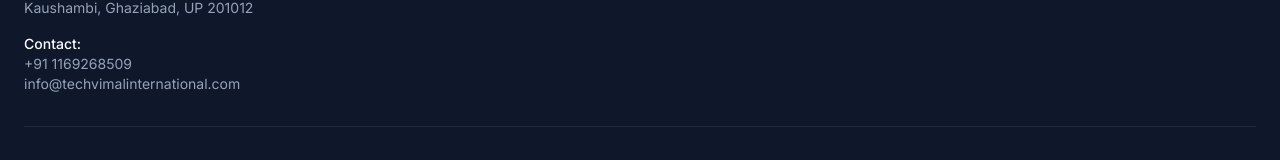
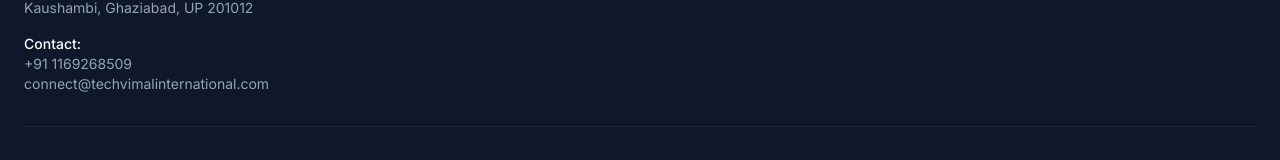
Before and after one commit to Ayushc1221/TVI, a React (Vite) app in the folder frontend/: page / in a window 1280 px wide. Shown: the part 5729-5889 px from the top of the page. Built offline with nearby package versions, Linux system fonts and the light colour scheme.

Commit message:
email fixed

```diff
--- a/frontend/src/components/layout/Footer.jsx
+++ b/frontend/src/components/layout/Footer.jsx
@@ -56,7 +56,7 @@ const Footer = () => {
                             <div>
                                 <p className="text-white font-medium">Contact:</p>
                                 <p>+91 1169268509</p>
-                                <p>info@techvimalinternational.com</p>
+                                <p>connect@techvimalinternational.com</p>
                             </div>
                         </div>
                     </div>
--- a/frontend/src/components/sections/ContactSection.jsx
+++ b/frontend/src/components/sections/ContactSection.jsx
@@ -49,7 +49,7 @@ const ContactSection = () => {
         {
             icon: Mail,
             label: 'Email',
-            value: 'info@techvimalinternational.com'
+            value: 'connect@techvimalinternational.com'
         },
         {
             icon: Phone,
```
Also changed, not shown: 1 other file (tests, documents, lock files or other folders).
